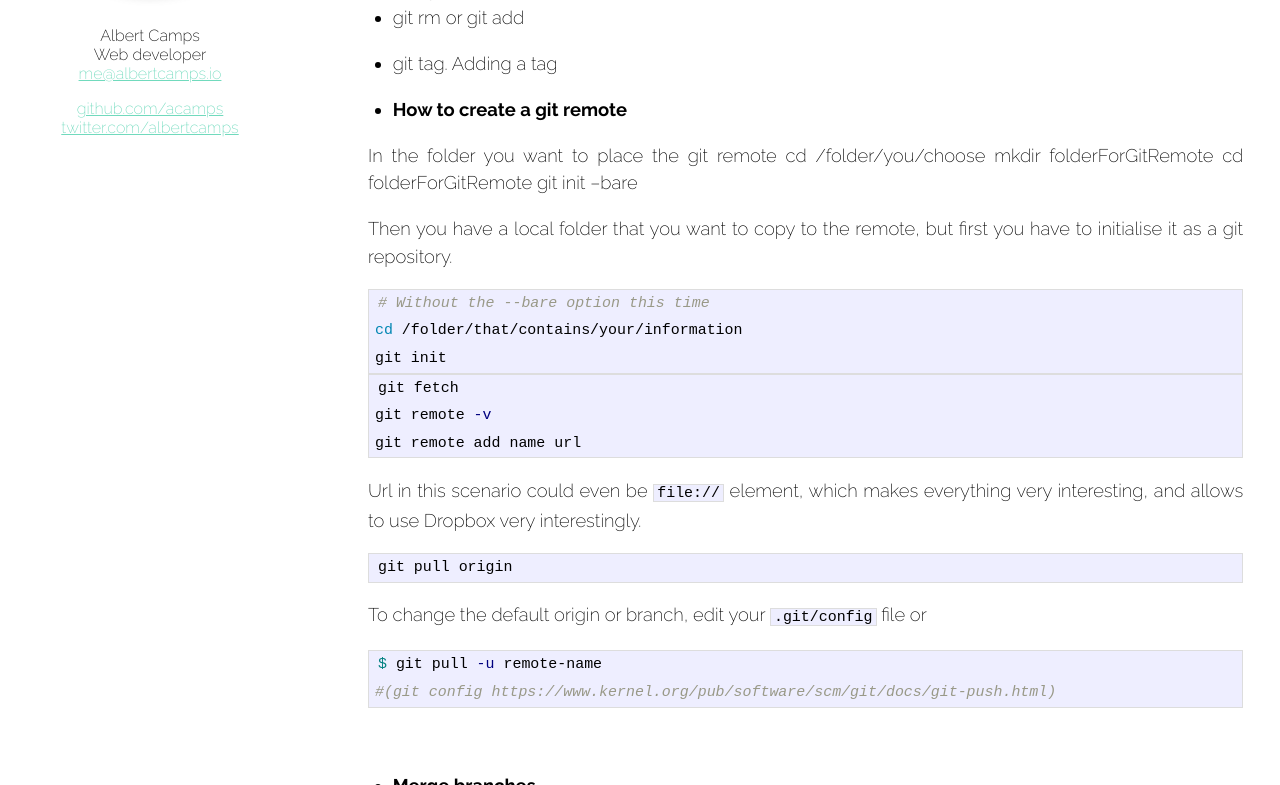
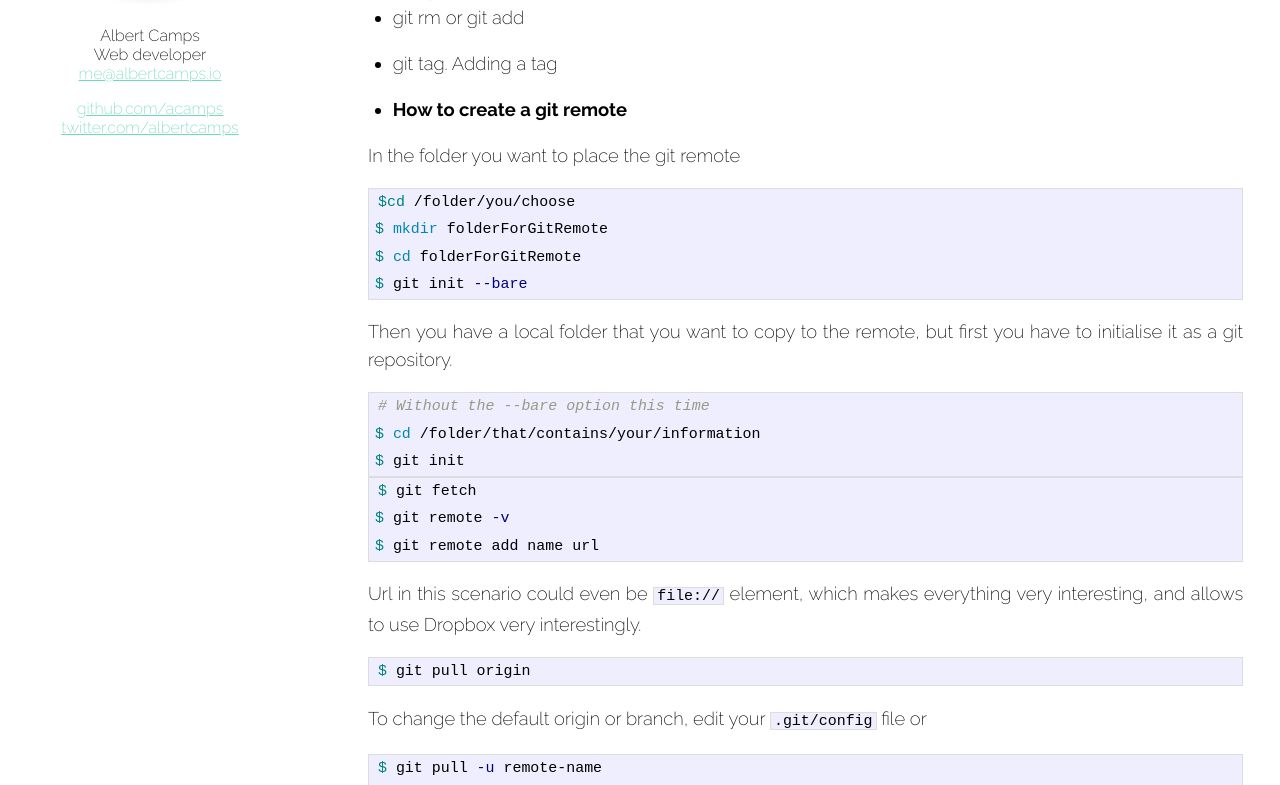
Before and after one commit to lapd-c/acamps.github.io, a Jekyll site: the page built from _posts/2014-05-13-Git-Basics-II.markdown, in a window 1280 px wide and 900 px high, scrolled down 200 px, cut to the strip 115-900 px from the top of the window. Built offline with Jekyll 4.4.1, drawn with Linux system fonts in a browser that asks for light colours; Markdown is read by kramdown in place of the engine named in the settings; comment, search, counter and statistics services are not loaded.

Commit message:
Add code notation to few missing places

```diff
--- a/_posts/2014-05-13-Git-Basics-II.markdown
+++ b/_posts/2014-05-13-Git-Basics-II.markdown
@@ -14,27 +14,29 @@ In this follow-up article, a few interesting points of GIT have been highlighted
 - __How to create a git remote__
 
 In the folder you want to place the git remote
-cd /folder/you/choose
-mkdir folderForGitRemote
-cd folderForGitRemote
-git init --bare
+{% highlight bash %}
+$cd /folder/you/choose
+$ mkdir folderForGitRemote
+$ cd folderForGitRemote
+$ git init --bare
+{% endhighlight %}
 
 Then you have a local folder that you want to copy to the remote, but first you have to initialise it as a git repository.
 {% highlight bash %}
 # Without the --bare option this time
-cd /folder/that/contains/your/information
-git init
+$ cd /folder/that/contains/your/information
+$ git init
 {% endhighlight %}
 
 {% highlight bash %}
-git fetch
-git remote -v
-git remote add name url
+$ git fetch
+$ git remote -v
+$ git remote add name url
 {% endhighlight %}
 Url in this scenario could even be `file://` element, which makes everything very interesting, and allows to use Dropbox very interestingly.
 
 {% highlight bash %}
-git pull origin
+$ git pull origin
 {% endhighlight %}
 To change the default origin or branch, edit your `.git/config` file
 or
```
